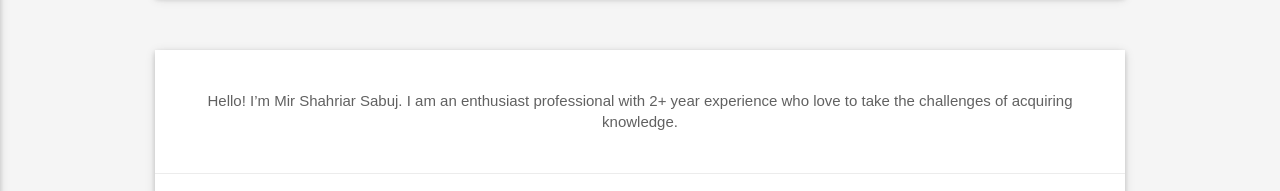
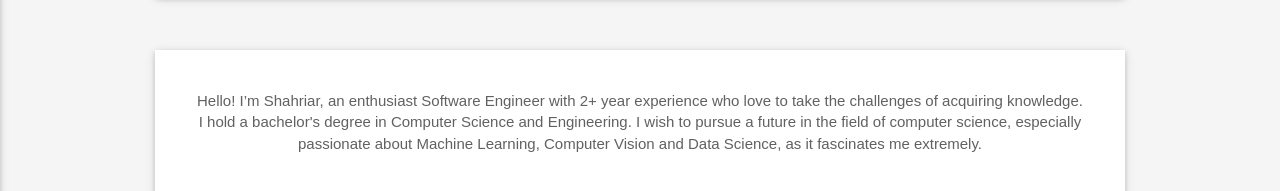
Before and after one commit to aerokite/aerokite.github.io, a plain HTML site: page index.html in a window 1280 px wide. Shown: the part 561-752 px from the top of the page. Drawn offline with Linux system fonts and the light colour scheme; some packages are replaced by stand-ins of ours; a web font is replaced by a local one.

Commit message:
Update index.html

```diff
--- a/index.html
+++ b/index.html
@@ -220,8 +220,7 @@
                     <div class="card-content">
                         <!-- ABOUT PARAGRAPH -->
                         <p>
-                            Hello! I’m Mir Shahriar Sabuj. I am an enthusiast professional with 2+ year experience
-                            who love to take the challenges of acquiring knowledge.
+                            Hello! I’m Shahriar, an enthusiast Software Engineer with 2+ year experience who love to take the challenges of acquiring knowledge. I hold a bachelor's degree in Computer Science and Engineering. I wish to pursue a future in the field of computer science, especially passionate about Machine Learning, Computer Vision and Data Science, as it fascinates me extremely.
                         </p>
                     </div>
 
```
